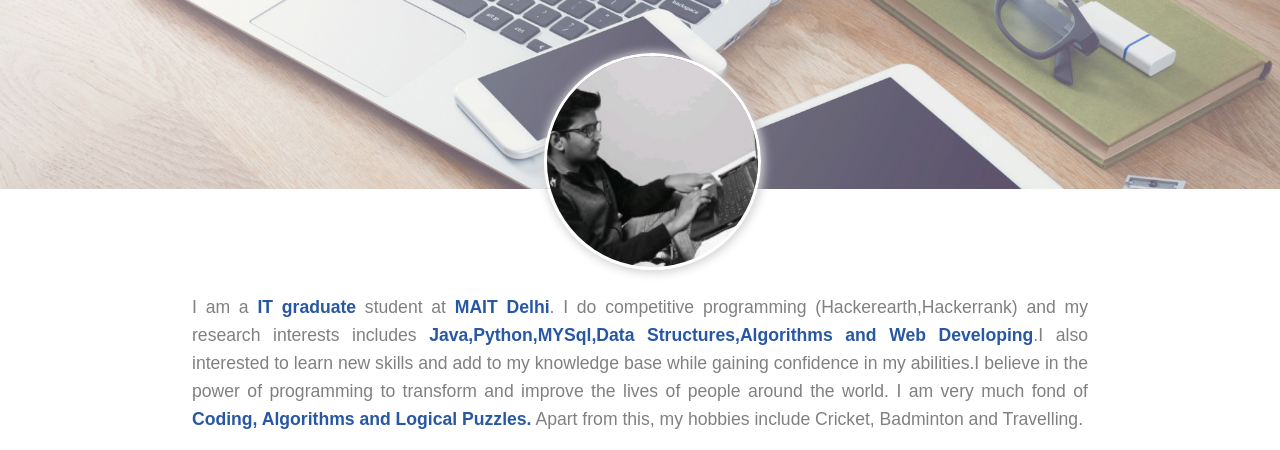
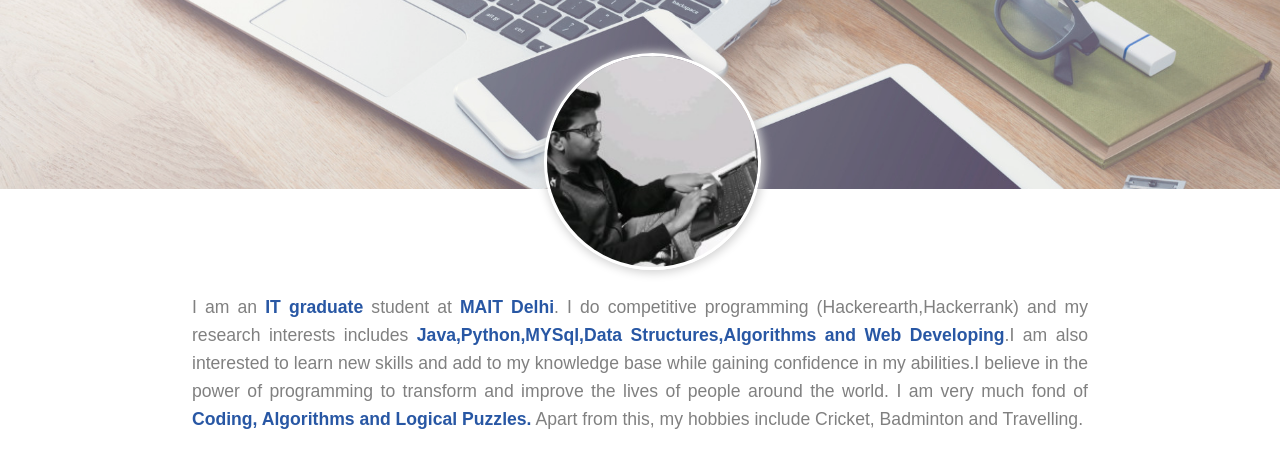
Before and after one commit to Rajankj/Resume-Portfolio, a plain HTML site: page index.html in a window 1280 px wide. Shown: the part 350-800 px from the top of the page. Drawn offline with Linux system fonts and the light colour scheme.

Commit message:
Add files via upload

```diff
--- a/index.html
+++ b/index.html
@@ -93,8 +93,8 @@
             </div>
             <div id="about-para">
 
-                <p class="bio">I am a <span class="text-highlight">IT graduate</span> student at <span class="text-highlight">MAIT Delhi</span>. I do competitive programming (Hackerearth,Hackerrank) and my research interests
-                    includes <span class="text-highlight">Java,Python,MYSql,Data Structures,Algorithms and Web Developing</span>.I also interested to
+                <p class="bio">I am an <span class="text-highlight">IT graduate</span> student at <span class="text-highlight">MAIT Delhi</span>. I do competitive programming (Hackerearth,Hackerrank) and my research interests
+                    includes <span class="text-highlight">Java,Python,MYSql,Data Structures,Algorithms and Web Developing</span>.I am also interested to
                     learn new skills and add to my knowledge base while gaining confidence in my abilities.I believe in the power of programming to transform and improve the
                     lives of people around the world. I am very much fond of <span class="text-highlight"> Coding, Algorithms and Logical Puzzles.</span>
                     Apart from this, my hobbies include Cricket, Badminton and Travelling.</p>
@@ -209,7 +209,7 @@
                         <h3 class="experience-designation  m0 m-blue">Java Trainee</h3>
                         <h4 class="experience-company-name"> Brain Mentors Pvt.Ltd.</h4>
                         <h5 class="experience-duration m0"> June 2018 - Jan 2019 </h5>
-                        <p class="experience-description text-align-justify">  In this Training center during my Summer vacation when i was in 3rd year during my colege time has completed the training of Core Java and my experience was too good here and i learn a lot of things here which was very helpfull during my final year College Placement time. </p>
+                        <p class="experience-description text-align-justify">  In this Training center during my Summer vacation when i was in 3rd year during my college time has completed the training of Core Java and My experience was too good here and I learn a lot of things here which was very helpful during my final year College Placement time. </p>
                     </div>
                 </div>
 
```
